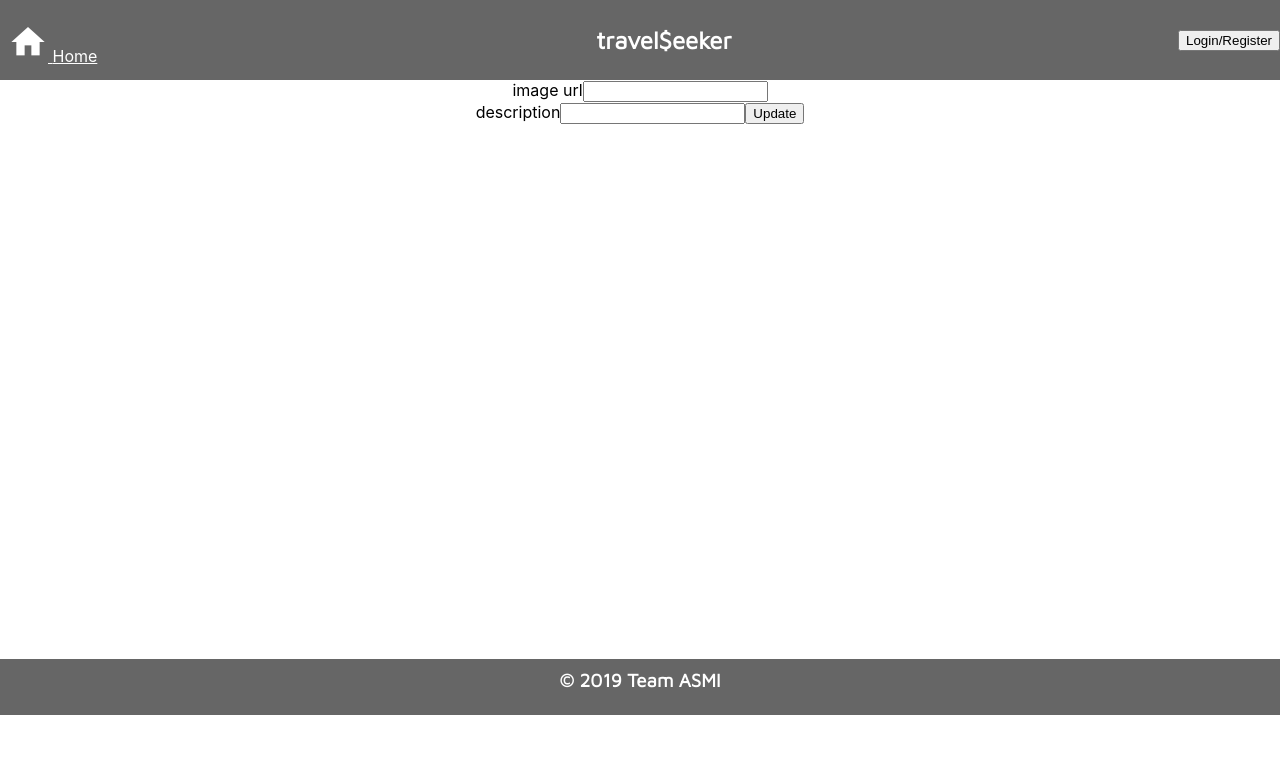
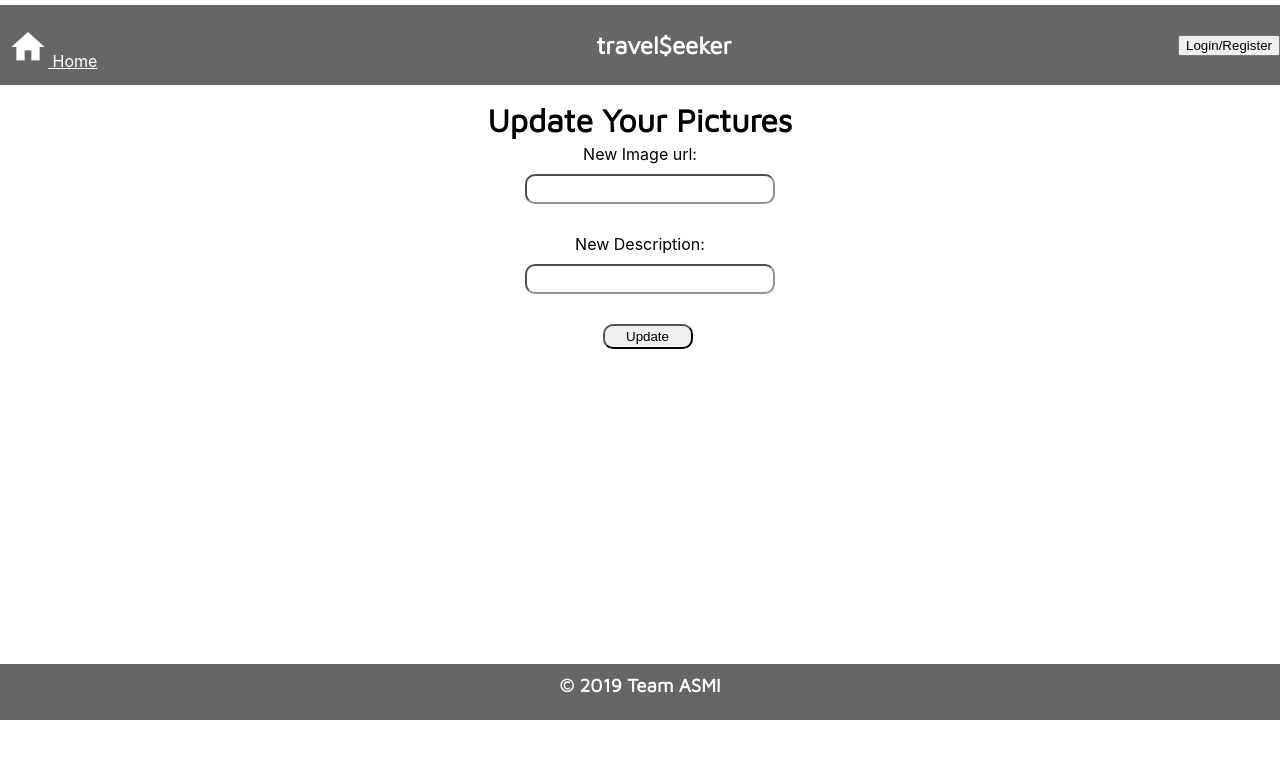
Before and after one commit to coquito143/travelseeker, a React (Create React App) app in the folder client/: page /photo/1 in a window 1280 px wide. Shown: the top 758 px of the page. Built offline with nearby package versions, Linux system fonts and the light colour scheme; no server answers.

Commit message:
styled forms/some profile

```diff
--- a/client/src/App.css
+++ b/client/src/App.css
@@ -21,6 +21,10 @@ nav {
 
 h1, h2, h3 {
   font-family: 'Maven Pro', 'Segoe UI', Tahoma, Geneva, Verdana, sans-serif
+}
+.update-title, .add-title {
+  padding-top: 12vh;
+  margin: 5px;
 }
 
 #home-div {
@@ -87,31 +91,10 @@ a:visited  {
   height: 80vh;
 }
 
-.addPhotoForm, .profile-div, .login-form, .photo-update-form {
+.profile-div, .login-form {
   padding-top: 10vh;
 }
 
-@keyframes showup {
-    0% {opacity:0;}
-    20% {opacity:1;}
-    80% {opacity:1;}
-    100% {opacity:0;}
-}
-
-@keyframes slidein {
-    0% { margin-left:-800px; }
-    20% { margin-left:-800px; }
-    35% { margin-left:0px; }
-    100% { margin-left:0px; }
-}
-
-@keyframes reveal {
-    0% {opacity:0;width:0px;}
-    20% {opacity:1;width:0px;}
-    30% {width:450px;}
-    80% {opacity:1;}
-    100% {opacity:0;width:450px;}
-}
 
 #arrow-down {
   color: white;
@@ -127,11 +110,7 @@ a:visited  {
   animation-iteration-count: infinite;
 }
 
-@keyframes bounce {
-  0%, 20%, 50%, 80%, 100% {transform: translateY(0);}
-  40% {transform: translateY(-30px);}
-  60% {transform: translateY(-15px);}
-}
+
 .bounce {
   animation-name: bounce;
 }
@@ -166,3 +145,73 @@ footer {
 footer h3 {
   padding-top: 10px;
 }
+
+.photo-update-form, .addPhotoForm {
+ padding-top: 0vh;
+
+}
+form {
+  display: flex;
+  flex-direction: column;
+  justify-content: center;
+  margin: 0 auto;
+  width:250px;
+  line-height: 20px;
+}
+input {
+  width: 100%;
+  height: 30px;
+  padding: 5px;
+  margin: 10px;
+  border-radius: 10px;
+  box-sizing: border-box;
+  opacity: 0.8;
+  cursor: pointer;
+}
+.update-button, .add-button {
+  width: 90px;
+  height: 25px;
+  margin-left: 35%;
+  border-radius: 10px;
+
+}
+#user-photo-img {
+  width: 25vw;
+  height: 20vw;
+  background-size: contain;
+}
+
+.user-photo-img-div {
+  display: flexbox;
+  flex-direction: row;
+}
+
+/* ////////////////////////////////@media///////// */
+
+@keyframes showup {
+  0% {opacity:0;}
+  20% {opacity:1;}
+  80% {opacity:1;}
+  100% {opacity:0;}
+}
+
+@keyframes slidein {
+  0% { margin-left:-800px; }
+  20% { margin-left:-800px; }
+  35% { margin-left:0px; }
+  100% { margin-left:0px; }
+}
+
+@keyframes reveal {
+  0% {opacity:0;width:0px;}
+  20% {opacity:1;width:0px;}
+  30% {width:450px;}
+  80% {opacity:1;}
+  100% {opacity:0;width:450px;}
+}
+
+@keyframes bounce {
+  0%, 20%, 50%, 80%, 100% {transform: translateY(0);}
+  40% {transform: translateY(-30px);}
+  60% {transform: translateY(-15px);}
+}
--- a/client/src/components/AddPhoto.jsx
+++ b/client/src/components/AddPhoto.jsx
@@ -60,6 +60,7 @@ export default class AddPhoto extends Component {
               ))
             }
           </select> */}
+          <h1 className='add-title'>Add a Photo</h1>
           <label htmlFor="image_url">Image URL</label>
           <input
             type="text"
@@ -78,7 +79,7 @@ export default class AddPhoto extends Component {
             onChange={this.handleChange}
           />
           <br />
-          <button>Submit Photo</button>
+          <button className='add-button'>Submit Photo</button>
         </form>
       </div>
     )
--- a/client/src/components/Profile.jsx
+++ b/client/src/components/Profile.jsx
@@ -41,19 +41,19 @@ export default class Profile extends Component {
     return (
 
       <div class="profile-div">
-        <h1>Profile Page</h1>
+        <h1>My Pictures</h1>
 
         {this.state.photos.map(photoObj => (
           <div className="user-photo-img-div">
             <img id="user-photo-img" src={photoObj.image_url} />
             <h3>{photoObj.description}</h3>
-//Update Photo Button
+{/* //Update Photo Button */}
             <Link to={`/photo/${photoObj.id}`}>
-            <button>Update</button>
+            <button className='update-profile-button'>Update</button>
                </Link>
-//Delete Photo Button
+{/* //Delete Photo Button */}
             <Link to="/profile" >
-              <button id={photoObj.id} onClick={this.handleDelete}>Delete</button>
+              <button className='update-profile-button' id={photoObj.id} onClick={this.handleDelete}>Delete</button>
             </Link>
           </div>
         ))}
--- a/client/src/components/UpdatePostForm.jsx
+++ b/client/src/components/UpdatePostForm.jsx
@@ -16,12 +16,13 @@ export default class UpdatePostForm extends Component {
     const { image_url, description} = this.state;
     return (
       <div className ='update-form-div'>
+      <h1 className='update-title'>Update Your Pictures</h1>
         <form className='photo-update-form' onSubmit={(e) => {
           e.preventDefault();
           console.log(this.state)
           this.props.updatePhoto(this.props.photoId, this.state);
         }}>
-          <label htmlFor="image_url">image url</label>
+          <label htmlFor="image_url">New Image url:</label>
           <input
             type="text"
             name="image_url"
@@ -30,7 +31,7 @@ export default class UpdatePostForm extends Component {
             onChange={this.handleChange}
           />
           <br />
-          <label htmlFor="description">description</label>
+          <label htmlFor="description">New Description:  </label>
           <input
             type="text"
             name="description"
@@ -38,7 +39,8 @@ export default class UpdatePostForm extends Component {
             value={description}
             onChange={this.handleChange}
           />
-          <button>Update</button>
+          <br/>
+          <button className='update-button'>Update</button>
         </form>
       </div>
     )
```
